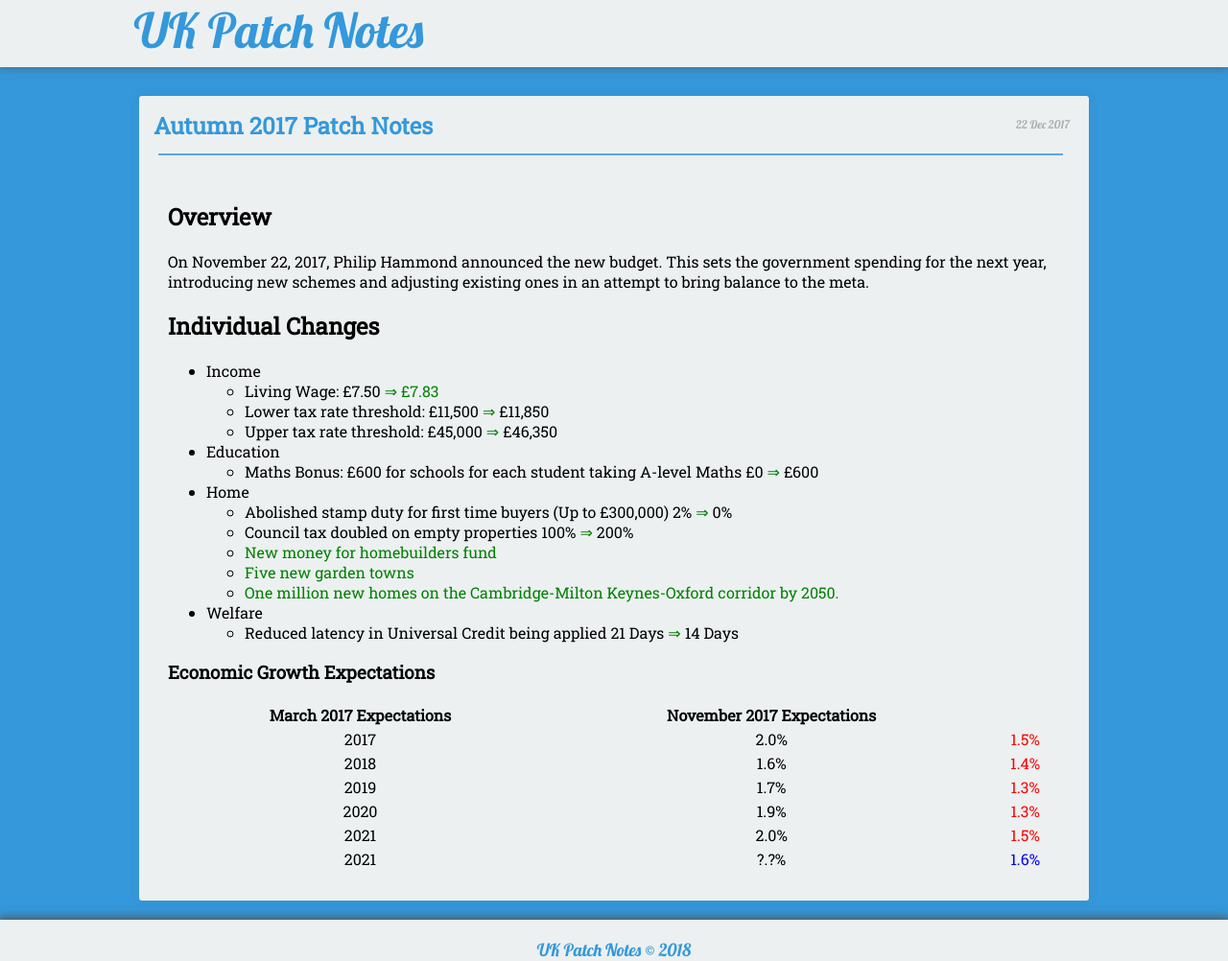
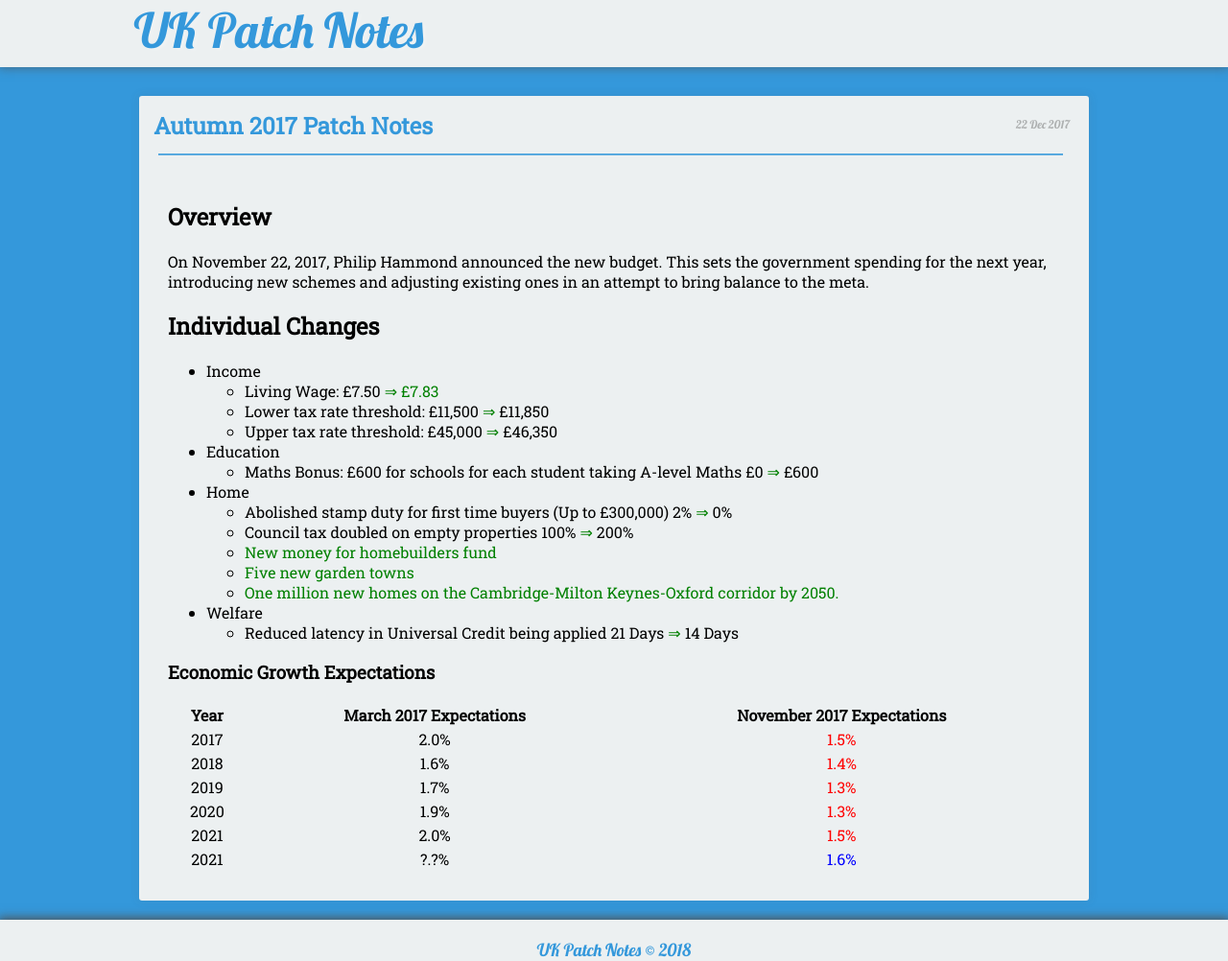
Before and after one commit to TheJambo/GlobalPatchNotes, a Jekyll site: the page built from _posts/2018-01-04-autumn-2017-budget.md, in a window 1280 px wide. Shown: the whole page at 96% size. Built offline with Jekyll 4.4.1, drawn with Linux system fonts in a browser that asks for light colours; nearby versions of some CDN libraries.

Commit message:
Update 2018-01-04-autumn-2017-budget.md

```diff
--- a/_posts/2018-01-04-autumn-2017-budget.md
+++ b/_posts/2018-01-04-autumn-2017-budget.md
@@ -35,7 +35,7 @@ On November 22, 2017, Philip Hammond announced the new budget. This sets the gov
 
 ### <span align="center">Economic Growth Expectations</span> ###
 
-| March 2017 Expectations | November 2017 Expectations |
+| Year | March 2017 Expectations | November 2017 Expectations |
 |:-------:|:-------:|:-------:|
 | 2017 | 2.0% | <span style="color:red">1.5%</span> |
 |----
```
